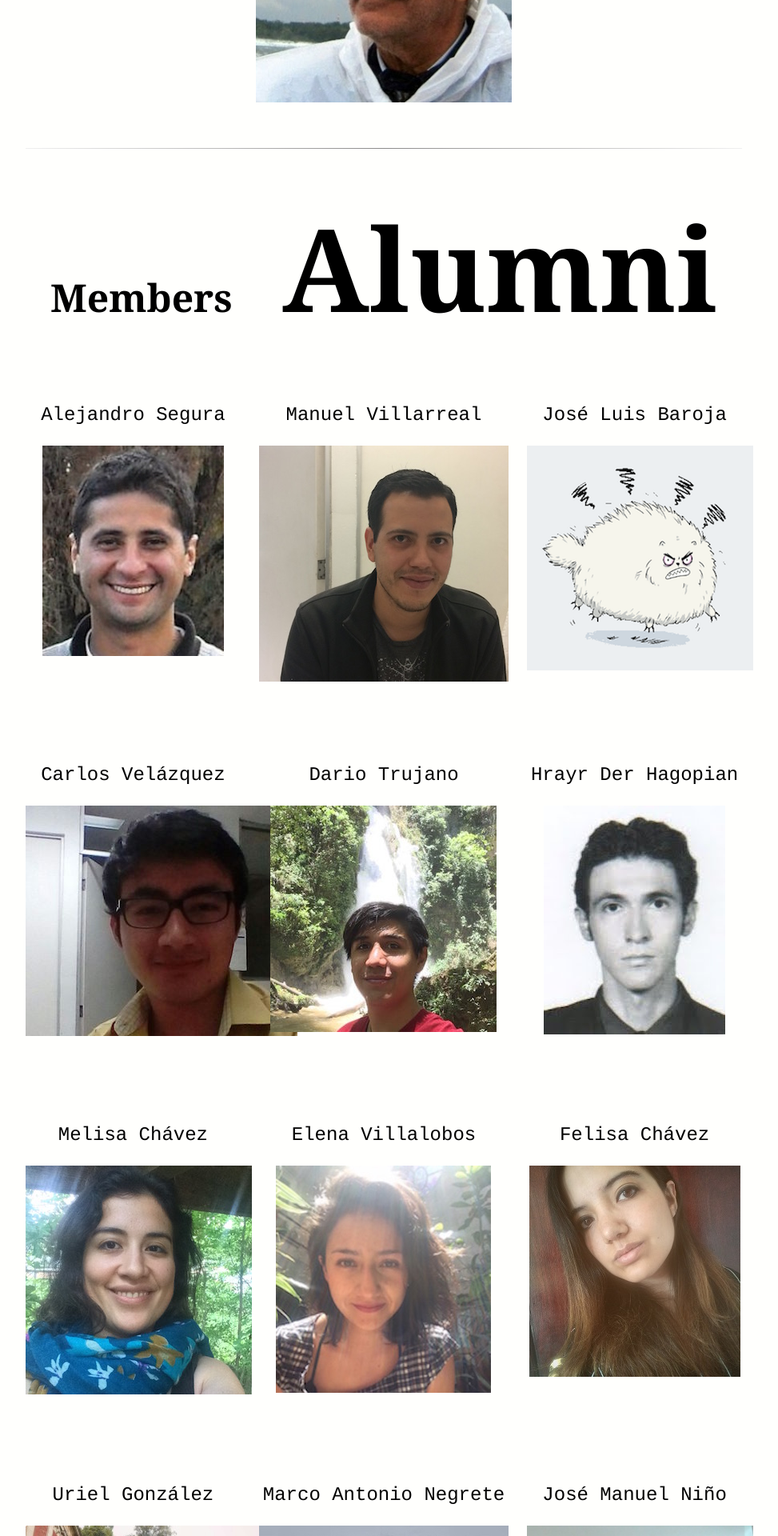
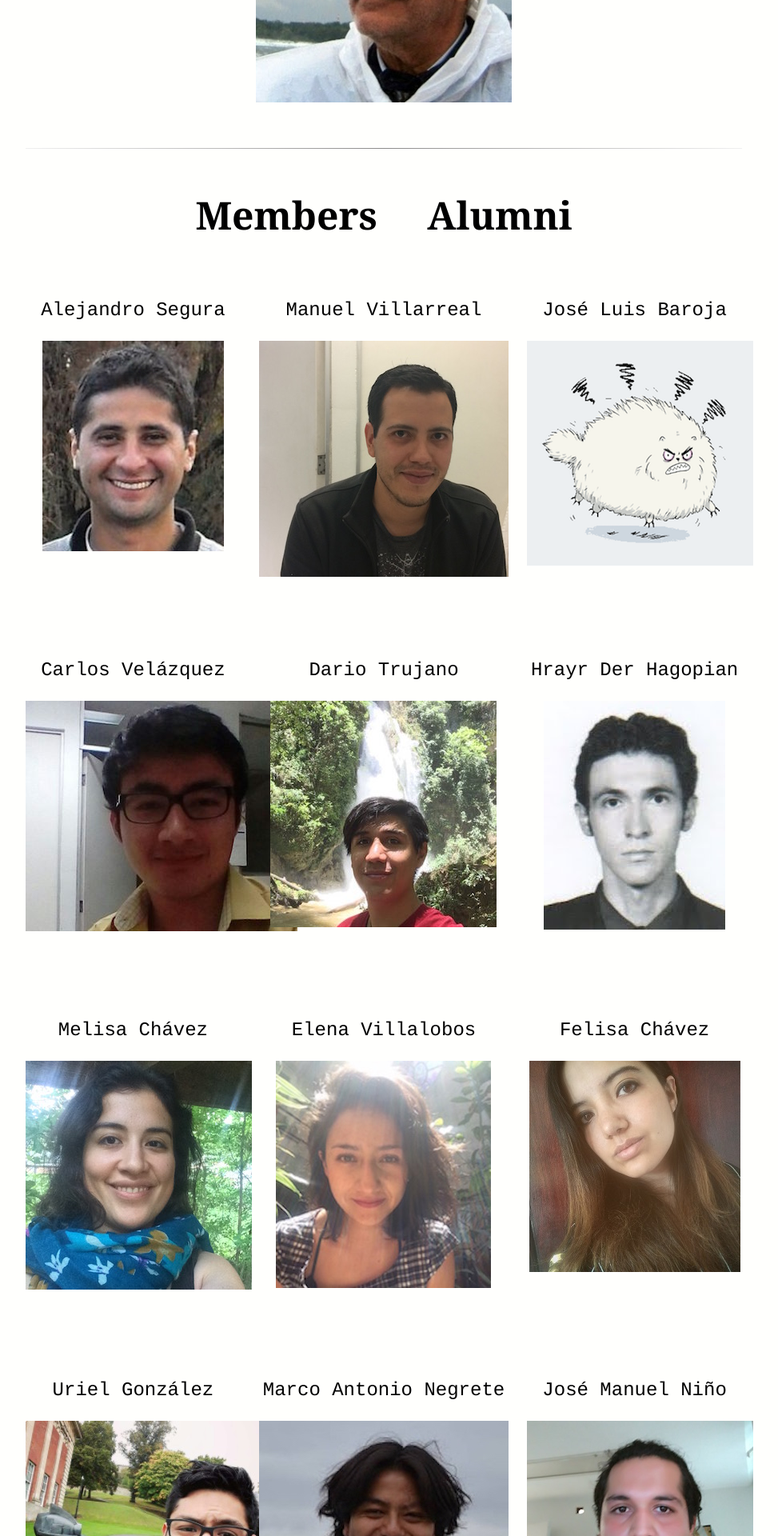
Before and after one commit to BouzasLab25/bouzaslab25.github.io, a Jekyll site: the page built from people/index.html, in a window 1280 px wide. Shown: the part 606-2526 px from the top of the page at 80% size, without its empty margins (160-1133 px from the left). Built offline with Jekyll 4.4.1, drawn with Linux system fonts in a browser that asks for light colours.

Commit message:
Update index.html

```diff
--- a/people/index.html
+++ b/people/index.html
@@ -11,7 +11,7 @@
 
 <hr class="style14">
 
-<h3 style="color:black;font-size: 3em;font-family:'Georgia';">Members &nbsp;&nbsp;&nbsp;&nbsp;<a href="" style="color:black;font-size: 3em;font-family:'Georgia';">Alumni</a></h3>
+<h3 style="color:black;font-size: 3em;font-family:'Georgia';">Members &nbsp;&nbsp;&nbsp;&nbsp;<a href="" style="color:black;font-size: 1em;font-family:'Georgia';">Alumni</a></h3>
 </p>
 
   <div class="left">
```
